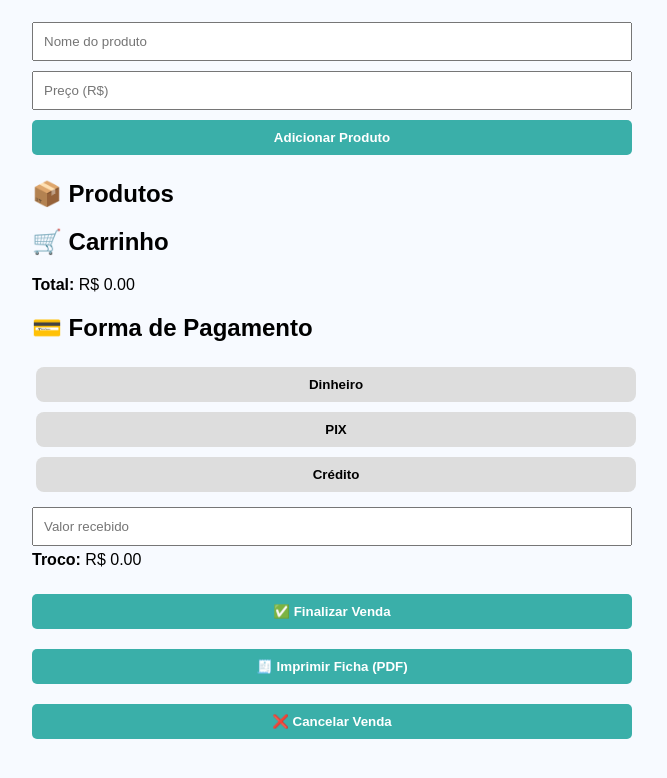
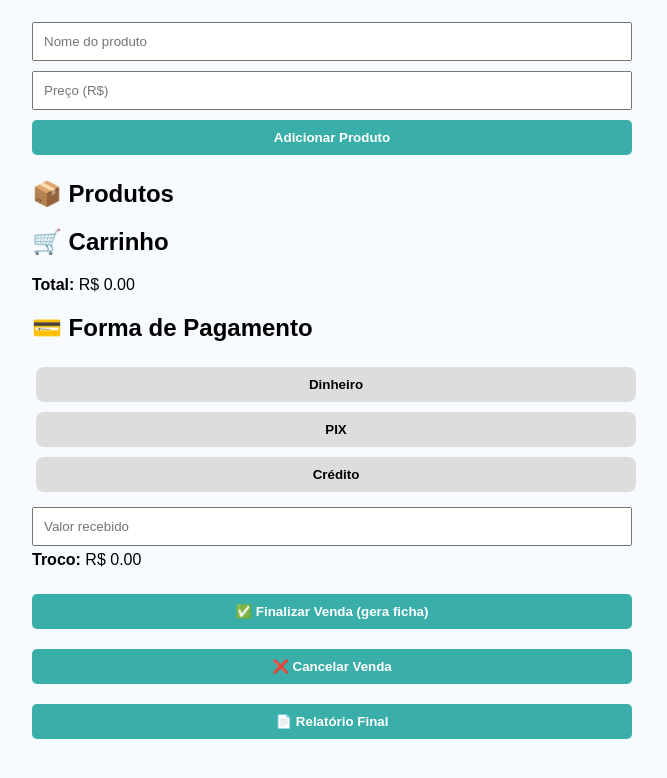
Before and after one commit to EderamorimTH/bingo-fichas-site, a plain HTML site: page index.html in a window 1280 px wide. Shown: the part 132-910 px from the top of the page, without its empty margins (308-975 px from the left). Drawn offline with Linux system fonts and the light colour scheme; a script that the page names is missing.

Commit message:
Update index.html

```diff
--- a/index.html
+++ b/index.html
@@ -5,8 +5,6 @@
   <meta name="viewport" content="width=device-width, initial-scale=1.0"/>
   <title>Sistema de Fichas - Bingo</title>
   <link rel="stylesheet" href="style.css">
-
-  <!-- jsPDF versão legacy para funcionar direto -->
   <script src="https://cdnjs.cloudflare.com/ajax/libs/jspdf/2.5.1/jspdf.legacy.min.js"></script>
 </head>
 <body>
@@ -47,12 +45,11 @@
 
   <!-- Ações -->
   <div class="secao botoes-acao">
-    <button onclick="finalizarVenda()">✅ Finalizar Venda</button>
-    <button onclick="imprimirFichas()">🧾 Imprimir Ficha (PDF)</button>
+    <button onclick="finalizarVenda()">✅ Finalizar Venda (gera ficha)</button>
     <button onclick="cancelarVenda()">❌ Cancelar Venda</button>
+    <button onclick="abrirRelatorio()">📄 Relatório Final</button>
   </div>
 
-  <!-- Script -->
   <script src="script.js"></script>
 </body>
 </html>
```
